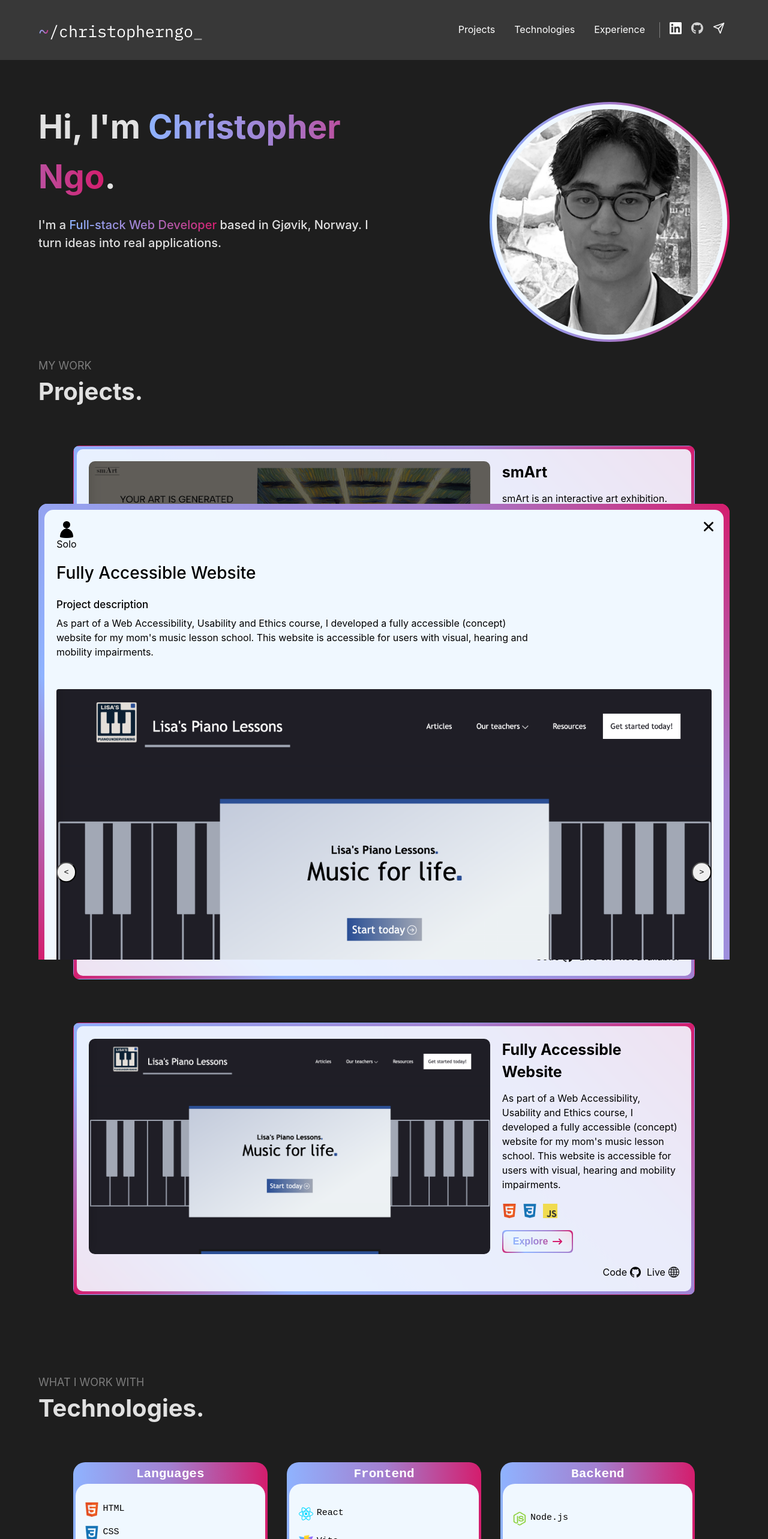
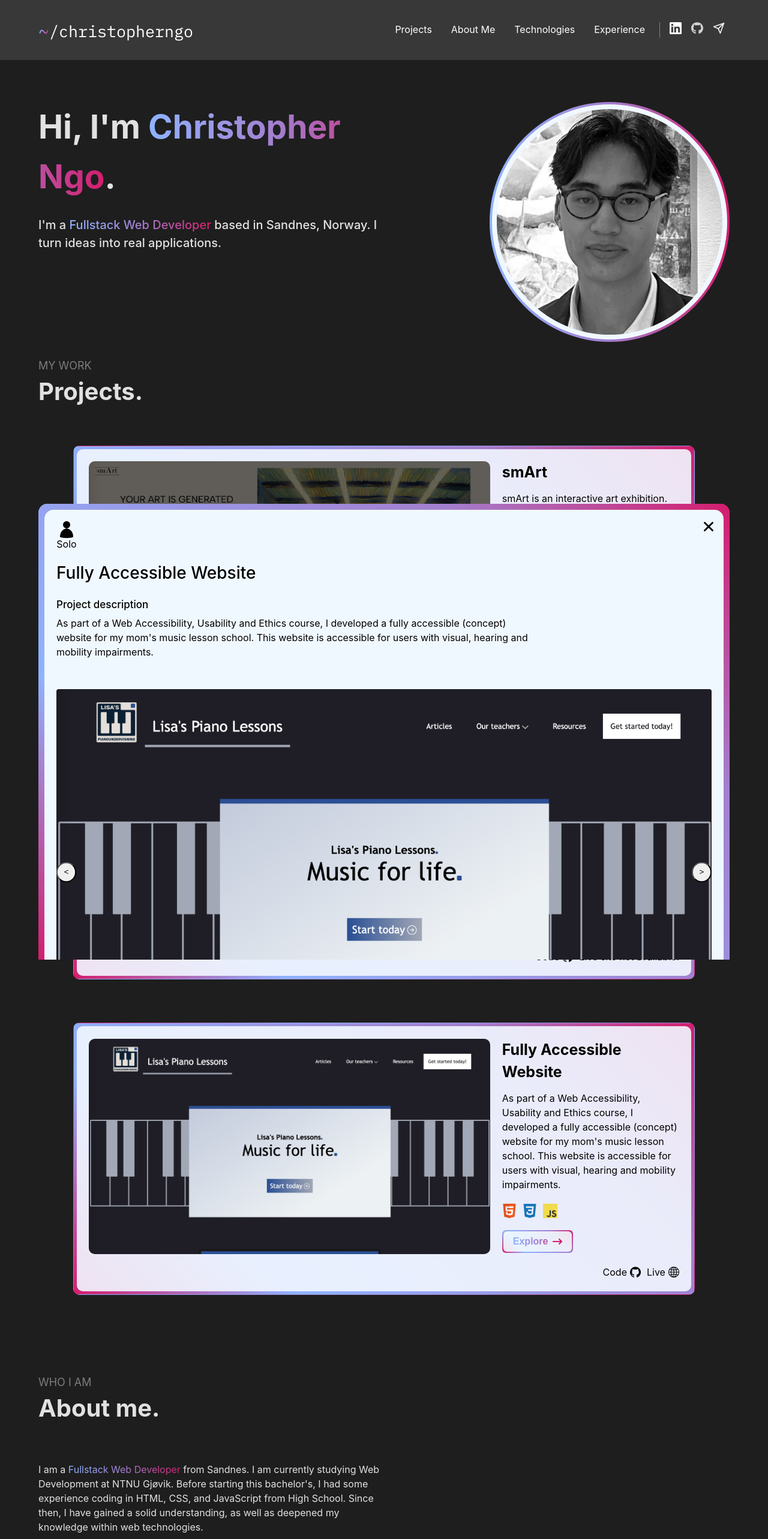
Before and after one commit to chriistopherngo/Portfolio, a React (Vite) app: page / in a window 1280 px wide. Shown: the top 2566 px of the page at 60% size. Built offline with nearby package versions, Linux system fonts and the light colour scheme.

Commit message:
about me section

```diff
--- a/src/App.jsx
+++ b/src/App.jsx
@@ -5,6 +5,7 @@ import Intro from "./Components/Intro/Intro";
 import Skills from "./Components/Skills/Skills";
 import Experience from "./Components/Experience/Experience";
 import Projects from "./Components/Projects/Projects";
+import AboutMe from "./Components/AboutMe/AboutMe";
 import { Analytics } from "@vercel/analytics/react";
 import { useState } from "react";
 
@@ -17,6 +18,7 @@ function App() {
       <main>
         <Intro />
         <Projects setNavbarVisible={setNavbarVisible}  />
+        <AboutMe />
         <Skills />
         <Experience />
         <div className="to-top-container"><a className="to-top" href="#top">Scroll to top</a></div>
--- /dev/null
+++ b/src/Components/AboutMe/AboutMe.css
@@ -0,0 +1,11 @@
+.about-me-text {
+    /* margin-left: 5%; */
+  width:50%;
+}
+@media screen and (max-width: 768px) {
+    .about-me-text{
+        width:100%;
+        margin-left: 0%;
+    }
+
+}
--- /dev/null
+++ b/src/Components/AboutMe/AboutMe.jsx
@@ -0,0 +1,18 @@
+import React from 'react'
+import SectionHeading from "../SectionHeading/SectionHeading"
+import "./AboutMe.css"
+
+const AboutMe = () => {
+  return (
+    <>
+    <div className="wrapper" id="about">
+        <SectionHeading preh2="Who I am" heading="About me." />
+        <p className='about-me-text'>
+            I am a <span className="gradient_name">Fullstack Web Developer</span> from Sandnes. I am currently studying Web Development at NTNU Gjøvik. Before starting this bachelor's, I had some experience coding in HTML, CSS, and JavaScript from High School. Since then, I have gained a solid understanding, as well as deepened my knowledge within web technologies.
+        </p>
+    </div>
+    </>
+  )
+}
+
+export default AboutMe
--- a/src/Components/Experience/Experience.jsx
+++ b/src/Components/Experience/Experience.jsx
@@ -4,7 +4,7 @@ import ExperienceItem from "../ExperienceItem/ExperienceItem";
 
 const Experience = () => {
   return (
-    <div className="wrapper" id="experienceS">
+    <div className="wrapper" id="experiences">
       <SectionHeading preh2="What I have done" heading="Experience." />
       <div className="experience_container">
       <ExperienceItem
--- a/src/Components/Intro/Intro.jsx
+++ b/src/Components/Intro/Intro.jsx
@@ -32,7 +32,7 @@ const Intro = () => {
                 Hi, I'm <span className="gradient_name">Christopher Ngo</span>.
               </h1>
               <p>
-                I'm a <span className="gradient_name">Full-stack Web Developer</span> based in Gjøvik, Norway. I turn ideas into real applications.
+                I'm a <span className="gradient_name">Fullstack Web Developer</span> based in Sandnes, Norway. I turn ideas into real applications.
               </p>
             </div>
             <div className="intro_image_outer">
@@ -58,7 +58,7 @@ const Intro = () => {
               </div>
             </div>
             <p className="intro_text_mobile">
-              I'm a <span className="gradient_name">Full-stack Web Developer</span> based in Gjøvik, Norway. I turn ideas into real applications.
+              I'm a <span className="gradient_name">Fullstack Web Developer</span> based in Sandnes, Norway. I turn ideas into real applications.
             </p>
           </div>
         </>
--- a/src/Components/Navbar/Navbar.jsx
+++ b/src/Components/Navbar/Navbar.jsx
@@ -59,13 +59,16 @@ const Navbar = ({ visible }) => {
           <ul>
             <>
             <li onClick={toggleMenu}>
-                <a href="#projectS" onClick={(e) => handleScrollWithOffset(e, "#projectS")}>Projects</a>
+                <a href="#projects" onClick={(e) => handleScrollWithOffset(e, "#projects")}>Projects</a>
               </li>
               <li onClick={toggleMenu}>
-                <a href="#abouT" onClick={(e) => handleScrollWithOffset(e, "#abouT")}>Technologies</a>
+                <a href="#about" onClick={(e) => handleScrollWithOffset(e, "#about")}>About Me</a>
               </li>
               <li onClick={toggleMenu}>
-                <a href="#experienceS" onClick={(e) => handleScrollWithOffset(e, "#experienceS")}>Experience</a>
+                <a href="#technologies" onClick={(e) => handleScrollWithOffset(e, "#technologies")}>Technologies</a>
+              </li>
+              <li onClick={toggleMenu}>
+                <a href="#experiences" onClick={(e) => handleScrollWithOffset(e, "#experiences")}>Experience</a>
               </li>
               <li className="navbar_divider" onClick={toggleMenu}></li>
               {isScrolled && (<li onClick={toggleMenu}><a href="#top">Scroll to top</a></li>)}
--- a/src/Components/Projects/Projects.jsx
+++ b/src/Components/Projects/Projects.jsx
@@ -5,7 +5,7 @@ import ProjectItem from "../ProjectItem/ProjectItem";
 
 const Projects = ({setNavbarVisible}) => {
   return (
-    <div className="wrapper" id="projectS">
+    <div className="wrapper" id="projects">
       <div id="cheating">
         <SectionHeading preh2="My work" heading="Projects." />
       </div>
--- a/src/Components/Skills/Skills.jsx
+++ b/src/Components/Skills/Skills.jsx
@@ -5,7 +5,7 @@ import SectionHeading from "../SectionHeading/SectionHeading";
 
 const Skills = () => {
   return (
-    <div className="wrapper" id="abouT">
+    <div className="wrapper" id="technologies">
       {/* <SectionHeading preh2="Introduction" heading="Overview." /> */}
       <SectionHeading preh2="What i work with" heading="Technologies." />
         <div className="skills_container">
```
